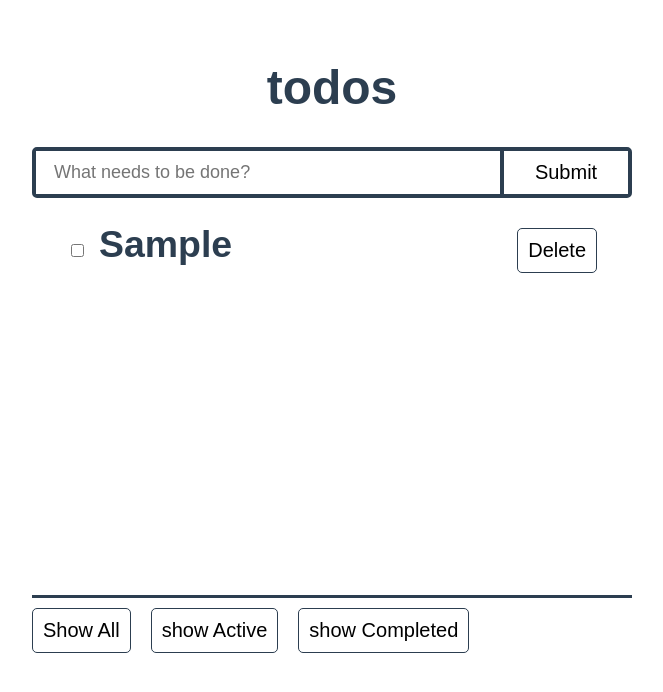
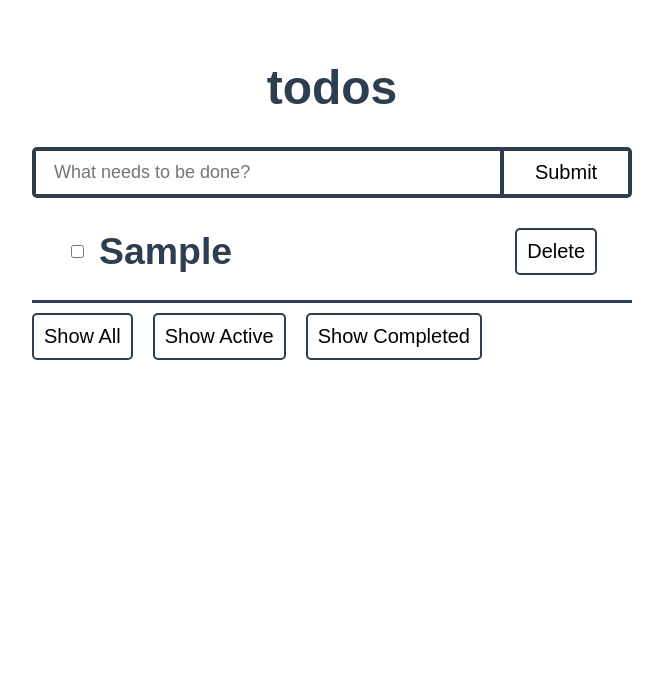
Before and after one commit to satabdiglobalyhub/Todos, a Vue app: page / in a window 1280 px wide. Both pictures are taken after typing "Sample" into the empty fields and a click on the button "Submit". Shown: the top 692 px of the page, without its empty margins (308-971 px from the left). Built offline with nearby package versions, Linux system fonts and the light colour scheme.

Commit message:
WOP-style changes

```diff
--- a/src/UI/components/TodoButton.vue
+++ b/src/UI/components/TodoButton.vue
@@ -35,7 +35,7 @@ export default {
 <style>
 button {
   font-size: 20px;
-  border: 1px solid #2c3e50;
+  border: 2px solid #2c3e50;
   border-radius: 5px;
   background-color: white;
   padding: 10px;
--- a/src/components/Todoapp/Todoindex.vue
+++ b/src/components/Todoapp/Todoindex.vue
@@ -34,7 +34,9 @@
       </div>
 
       <div class="todo-buttons-display">
-        <TodoButton :buttonName="i.name" v-for="i in action" />
+        <TodoButton :buttonName="'Show All'" @click="showAll" />
+        <TodoButton :buttonName="'Show Active'" @click="showActive" />
+        <TodoButton :buttonName="'Show Completed'" @click="showCompleted" />
       </div>
     </div>
   </div>
@@ -55,23 +57,6 @@ export default {
     return {
       todo: "",
       todos: [],
-      action: [
-        {
-          id: 1,
-          type: "showAll",
-          name: "Show All",
-        },
-        {
-          id: 2,
-          type: "showActive",
-          name: "show Active",
-        },
-        {
-          id: 3,
-          type: "showCompleted",
-          name: "show Completed",
-        },
-      ],
     };
   },
   methods: {
@@ -164,6 +149,7 @@ export default {
   width: 100%;
   border: 4px solid #2c3e50;
   border-radius: 5px;
+  margin-bottom: 5px;
 }
 .todo-input {
   width: 80%;
--- a/src/components/Todoapp/components/Todoslist.vue
+++ b/src/components/Todoapp/components/Todoslist.vue
@@ -1,13 +1,13 @@
 <template>
-  <div v-if="todos.length" class="list">
-    <div v-for="(todo, index) in todos" :key="index">
+  <div v-if="reversedTodos.length" class="list">
+    <div v-for="(todo, index) in reversedTodos" :key="index">
       <h3 :class="{ done: todo.done }" class="todo">
-        <div>
+        <div class="todo-list">
           <input
             type="checkbox"
-
             :checked="todo.done"
             @click="todoCompleted(todo)"
+            class="toggle"
           />
           <label :class="{ completed: todo.done }" @dblclick="editTodo(todo)">
             {{ todo.content }}
@@ -59,8 +59,14 @@ export default {
       }
     },
     deleteTodo(index) {
-      this.todos.splice(index, 1);
+      this.todos.reverse().splice(index, 1);
       this.saveTodos();
+    },
+  },
+  //error in my logic- reverses todos everytime i delete a single todo
+  computed: {
+    reversedTodos() {
+      return this.todos.slice().reverse();
     },
   },
 };
@@ -77,7 +83,9 @@ h3 {
   display: flex;
   flex-direction: column;
   overflow: scroll;
-  height: 50vh;
+  max-height: 50vh;
+  scrollbar-width: thin;
+  scrollbar-color: #2c3e50;
 }
 .emptyList {
   padding: 0px 20px;
@@ -90,11 +98,21 @@ h3 {
 .todo {
   display: flex;
   justify-content: space-between;
-  align-items: baseline;
+  align-items: center;
+  overflow: scroll;
 }
-.todo input,
-.todo label {
+.todo-list {
+  display: flex;
+}
+.toggle {
   margin-right: 15px;
+}
+.todo-list label {
+  overflow: scroll;
+  max-width: 350px;
+  white-space: nowrap;
+  margin-right: 15px;
+  cursor: pointer;
 }
 .completed {
   color: #949494;
@@ -107,4 +125,16 @@ h3 {
   display: flex;
   justify-content: flex-end;
 }
+
+.list::-webkit-scrollbar {
+  height: 8px;
+}
+
+.list::-webkit-scrollbar-thumb {
+  background-color: #2c3e50;
+  border-radius: 12px;
+}
+.toggle {
+  cursor: pointer;
+}
 </style>
```
